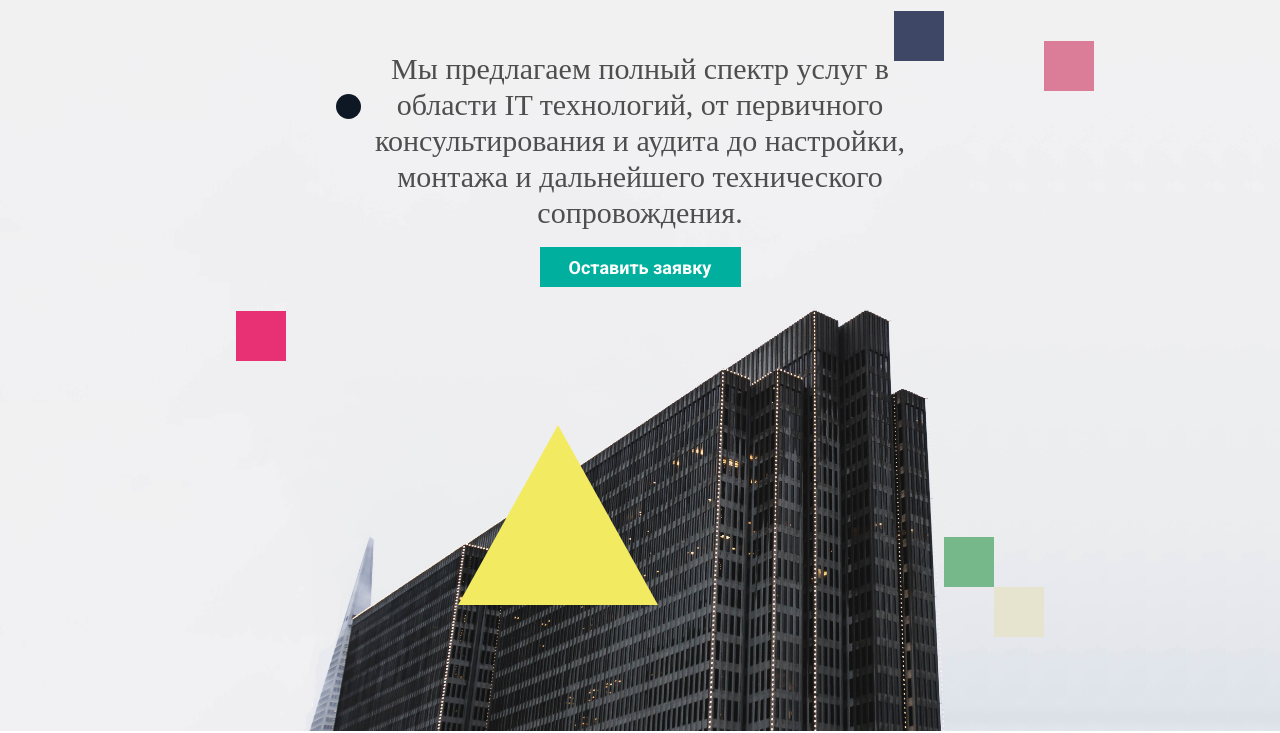
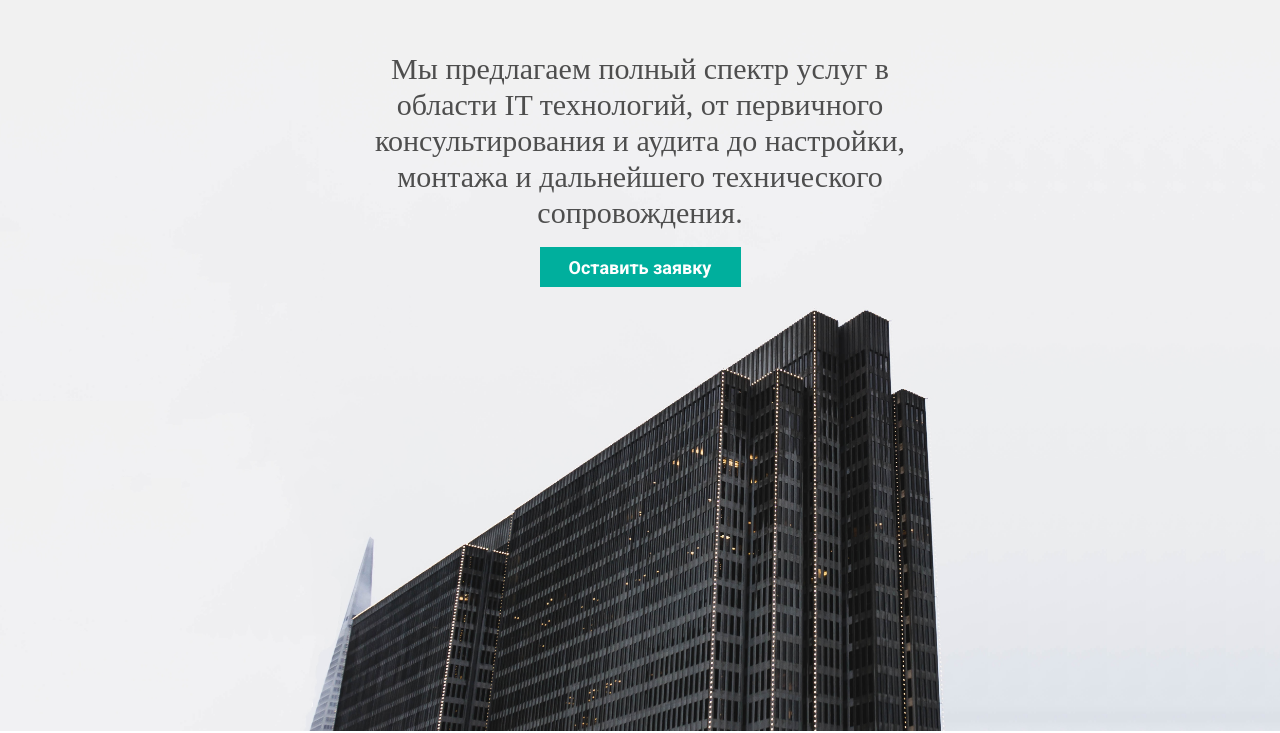
Before and after one commit to LevinSuncom/suncom-site, a plain HTML site: page index.html in a window 1280 px wide. Shown: the part 69-802 px from the top of the page. Drawn offline with Linux system fonts and the light colour scheme; a web font is replaced by a local one.

Commit message:
update: temporarily remove figures

```diff
--- a/index.html
+++ b/index.html
@@ -41,14 +41,13 @@
       <div class="container space-top-40 c-banner">
         <p class="c-banner__content">Мы предлагаем полный спектр услуг в области IT технологий, от первичного консультирования и аудита до настройки, монтажа и дальнейшего технического сопровождения.</p>
         <button class="c-button">Оставить заявку</button>
-        <img src="triangle.svg" class="rellax triangle" data-rellax-speed="-7">
-        <img src="oval.svg" class="rellax oval" data-rellax-speed="-5">
-        <img src="rectangle-pink.svg" class="rellax rectangle-pink" data-rellax-speed="-10">
-        <img src="rectangle-green.svg" class="rellax rectangle-green" data-rellax-speed="-5">
-        <img src="rectangle-light.svg" class="rellax rectangle-light" data-rellax-speed="-7">
-        <img src="rectangle-pink2.svg" class="rellax rectangle-pink2" data-rellax-speed="-7">
-        <img src="rectangle-dark.svg" class="rellax rectangle-dark" data-rellax-speed="-15">
-
+        <!-- <img src="triangle.svg" class="rellax triangle" data-rellax-speed="-7"> -->
+        <!-- <img src="oval.svg" class="rellax oval" data-rellax-speed="-5"> -->
+        <!-- <img src="rectangle-pink.svg" class="rellax rectangle-pink" data-rellax-speed="-10"> -->
+        <!-- <img src="rectangle-green.svg" class="rellax rectangle-green" data-rellax-speed="-5"> -->
+        <!-- <img src="rectangle-light.svg" class="rellax rectangle-light" data-rellax-speed="-7"> -->
+        <!-- <img src="rectangle-pink2.svg" class="rellax rectangle-pink2" data-rellax-speed="-7"> -->
+        <!-- <img src="rectangle-dark.svg" class="rellax rectangle-dark" data-rellax-speed="-15"> -->
       </div>
     </div>
   </div>
```
